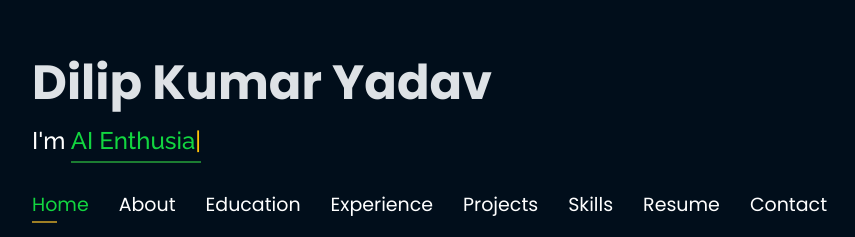
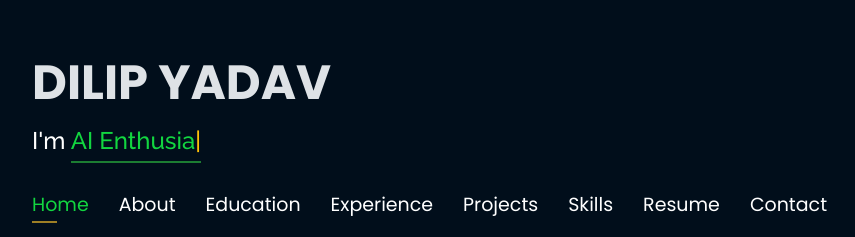
Before and after one commit to yadavDilip7/Portfolio, a plain HTML site: page index.html in a window 1280 px wide. Shown: the part 221-458 px from the top of the page, without its empty margins (53-908 px from the left). Drawn offline with nearby package versions, Linux system fonts and the light colour scheme; some packages are replaced by stand-ins of ours; a script that the page names is missing.

Commit message:
Update index.html

```diff
--- a/index.html
+++ b/index.html
@@ -63,7 +63,7 @@
 
     <div class="container">
 
-      <h1><a href="index.html">Dilip Kumar Yadav</a></h1>
+      <h1><a href="index.html">DILIP YADAV</a></h1>
       <h2 style="color:#fff">I'm <span class="typing" style="color:#12D640"></span></h2>
       <nav class="nav-menu d-none d-lg-block">
         <ul>
```
